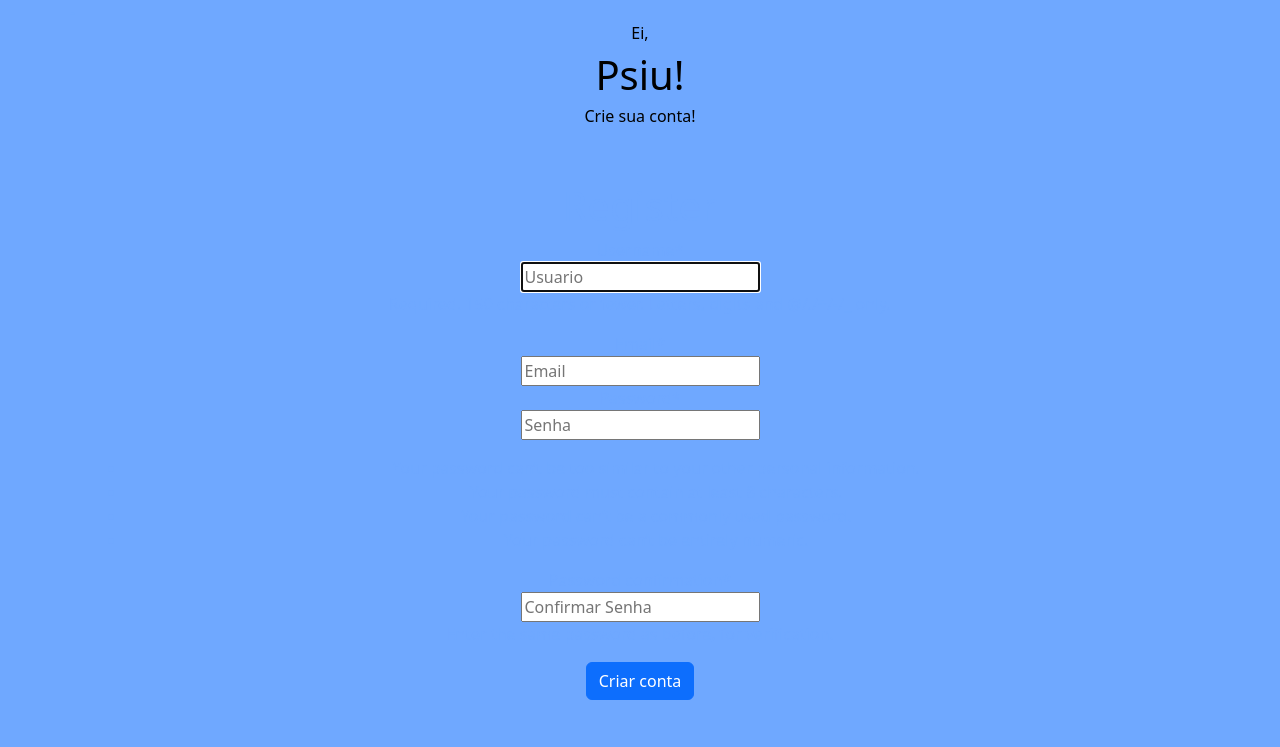
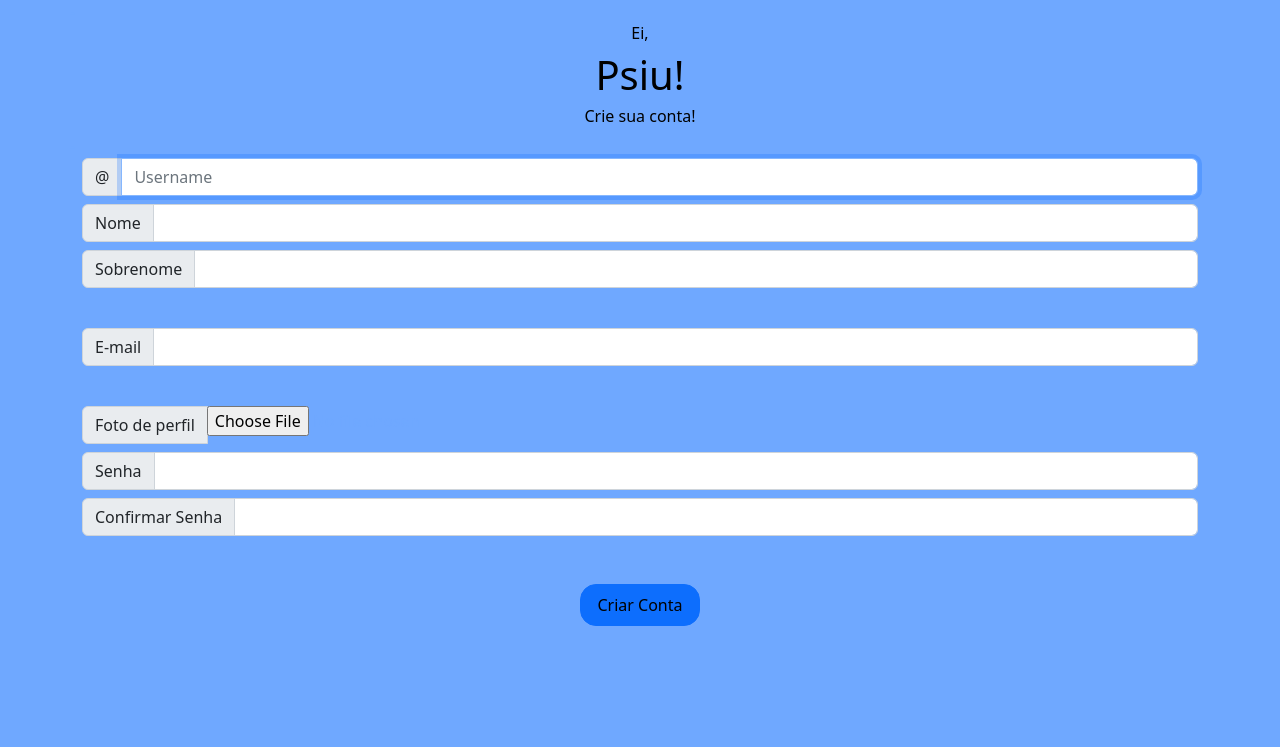
Before and after one commit to magrcruz/PSIU, a Django app: page /psiu/criar/ in a window 1280 px wide. Shown: the top 747 px of the page. Run offline with Django 3.2, Linux system fonts and the light colour scheme; some libraries are stand-ins or nearby versions.

Commit message:
Foto de perfil, nome/sobrenome...
Página de criar usuário estilizada, suporte a foto de perfil, suporte a nome e sobrenome na criação de conta

```diff
--- a/project/settings.py
+++ b/project/settings.py
@@ -118,6 +118,8 @@
 
 USE_TZ = True
 
+MEDIA_ROOT =  os.path.join(BASE_DIR, 'media')
+MEDIA_URL = '/media/'
 
 # Static files (CSS, JavaScript, Images)
 # https://docs.djangoproject.com/en/3.2/howto/static-files/
--- a/project/urls.py
+++ b/project/urls.py
@@ -16,9 +16,15 @@
 from django.contrib import admin
 from django.urls import path, include
 from psiu import views
+from django.conf import settings
+from django.conf.urls.static import static
 
 urlpatterns = [
     path('', views.home, name='home'),
     path('admin/', admin.site.urls),
     path('psiu/', include('psiu.urls')),
 ]
+
+if settings.DEBUG:
+        urlpatterns += static(settings.MEDIA_URL,
+                              document_root=settings.MEDIA_ROOT)
--- a/psiu/admin.py
+++ b/psiu/admin.py
@@ -1,8 +1,9 @@
 from django.contrib import admin
-from .models import Carona, Estudos, Extra, Ligas
+from .models import Carona, Estudos, Extra, Ligas, Perfil
 
 #admin.site.register(Usuario)
 admin.site.register(Carona)
 admin.site.register(Estudos)
 admin.site.register(Extra)
 admin.site.register(Ligas)
+admin.site.register(Perfil)
--- a/psiu/forms.py
+++ b/psiu/forms.py
@@ -1,16 +1,16 @@
 from django import forms
 from django.contrib.auth.forms import UserCreationForm
 from django.contrib.auth.models import *
-
+from .models import Perfil
 
 # Create your forms here.
 
 class NewUserForm(UserCreationForm):
 
-    email = forms.EmailField(required=True,widget=forms.EmailInput(attrs={'placeholder': 'Email','aria-label':'Username','aria-describedby':"addon-wrapping"}))
+    email = forms.EmailField(required=True,widget=forms.EmailInput(attrs={"class": "form-control"}))
     class Meta:
         model = User
-        fields = ("username", "email", "password1", "password2")
+        fields = ("username", "first_name", "last_name", "email", "password1", "password2")
 
     def save(self, commit=True):
         user = super(NewUserForm, self).save(commit=False)
@@ -21,6 +21,14 @@
 
     def __init__(self, *args, **kwargs):
         super().__init__(*args, **kwargs)
-        self.fields['username'].widget.attrs.update({'placeholder': 'Usuario'})
-        self.fields['password1'].widget.attrs.update({'placeholder': 'Senha'})
-        self.fields['password2'].widget.attrs.update({'placeholder': 'Confirmar Senha'})
+        self.fields['username'].widget.attrs.update({'placeholder': 'Username',"class": "form-control"})
+        self.fields['first_name'].widget.attrs.update({"class": "form-control"})
+        self.fields['last_name'].widget.attrs.update({"class": "form-control"})
+        self.fields['password1'].widget.attrs.update({"class": "form-control"})
+        self.fields['password2'].widget.attrs.update({"class": "form-control"})
+
+
+class PerfilForm(forms.ModelForm):
+    class Meta:
+        model = Perfil
+        fields = ('bio','fotoPerfil')
--- a/psiu/models.py
+++ b/psiu/models.py
@@ -1,6 +1,8 @@
 from django.db import models
 from django.contrib.auth.models import AbstractUser, BaseUserManager
 from django.contrib.auth.models import User
+from django.db.models.signals import post_save
+from django.dispatch import receiver
 
 #Cada classe abaixo é uma "many to one relationship" com um usuario
 #Isso é, um usuario pode ter diversas caronas, mas a carona só pode ter um "criador"
@@ -44,3 +46,9 @@
   criador = models.ForeignKey(User, on_delete=models.CASCADE)
   nomeLiga = models.CharField(max_length=30)
   adicionais = models.CharField(max_length=254, blank=True, default='')
+
+
+class Perfil(models.Model):
+  user = models.OneToOneField(User, on_delete=models.CASCADE)
+  bio = models.CharField(max_length=30)
+  fotoPerfil = models.ImageField(upload_to='images/')
--- a/psiu/views.py
+++ b/psiu/views.py
@@ -1,6 +1,6 @@
 from django.shortcuts import render, redirect
 from django.urls import reverse
-from .forms import NewUserForm
+from .forms import *
 from django.contrib.auth import login, authenticate
 from django.contrib import messages
 from django.http import HttpResponse
@@ -13,6 +13,7 @@
     return render(request, 'home.html')
 def main(request):
     return render(request, 'home.html')
+
 def user_info(request):
     return render(request, 'psiu/user_info.html')
 
@@ -55,15 +56,20 @@
 def register_request(request):
     if request.method == "POST":
         form = NewUserForm(request.POST)
-        if form.is_valid():
+        profile_form = PerfilForm(request.POST, request.FILES)
+        if form.is_valid() and profile_form.is_valid():
             user = form.save()
             login(request, user)
+            profile = profile_form.save(commit=False)
+            profile.user = request.user
+            profile.save()
             messages.success(request, "Registration successful." )
             return redirect("home")
 
         messages.error(request, "Unsuccessful registration. Invalid information.")
     form = NewUserForm()
-    return render (request=request, template_name="psiu/criar.html", context={"criar_form":form})
+    profile_form = PerfilForm()
+    return render (request, "psiu/criar.html", {"criar_form":form, 'profile_form': profile_form})
 
 
 def login_request(request):
@@ -82,4 +88,4 @@
 		else:
 			messages.error(request,"Invalid username or password.")
 	form = AuthenticationForm()
-	return render(request=request, template_name="psiu/login.html", context={"login_form":form})
+	return render(request, "psiu/login.html", {"login_form":form})
--- a/templates/psiu/criar.html
+++ b/templates/psiu/criar.html
@@ -1,4 +1,3 @@
-{% load crispy_forms_tags %}
 <!doctype html>
 <html lang="en">
 <head>
@@ -20,18 +19,79 @@
         <div class="row" style="color: rgba(0,0,0,1)">
             <h6 class="text-center">Crie sua conta!</h6>
         </div>
-
-        <!--Registro-->
-        <div class="container py-5">
-            <h1>Register</h1>
-            <form method="POST">
-                {% csrf_token %}
-                {{ criar_form|crispy }}
-                <button class="btn btn-primary" type="submit">Criar conta</button>
-            </form>
+        <div class="row">
+            -
         </div>
-
+        <form method="POST" enctype="multipart/form-data">
+            <div class="row">
+                <div class="col mb-2">
+                    <div class="input-group flex-nowrap">
+                        <span class="input-group-text" id="addon-wrapping">@</span>
+                        {% csrf_token %}
+                        {{ criar_form.username }}
+                    </div>
+                </div>
+            </div>
+            <div class="row">
+                <div class="col mb-1">
+                    <div class="input-group mb-1">
+                        <span class="input-group-text" id="inputGroup-sizing-default">Nome</span>
+                        {% csrf_token %}
+                        {{ criar_form.first_name }}
+                    </div>
+                </div>
+            </div>
+            <div class="row">
+                <div class="col mb-4">
+                    <div class="input-group mb-3">
+                        <span class="input-group-text" id="inputGroup-sizing-default">Sobrenome</span>
+                        {% csrf_token %}
+                        {{ criar_form.last_name }}
+                    </div>
+                </div>
+            </div>
+            <div class="row">
+                <div class="col mb-4">
+                    <div class="input-group mb-3">
+                        <span class="input-group-text" id="inputGroup-sizing-default">E-mail</span>
+                        {% csrf_token %}
+                        {{ criar_form.email }}
+                    </div>
+                </div>
+            </div>
+            <div class="row">
+                <div class="col mb-1">
+                    <div class="input-group mb-1">
+                        <span class="input-group-text" id="inputGroup-sizing-default">Foto de perfil</span>
+                        {% csrf_token %}
+                        {{ profile_form.fotoPerfil }}
+                    </div>
+                </div>
+            </div>
+            <div class="row">
+                <div class="col mb-2">
+                    <div class="input-group">
+                        <span class="input-group-text" id="inputGroup-sizing-default">Senha</span>
+                        {% csrf_token %}
+                        {{ criar_form.password1 }}
+                    </div>
+                </div>
+            </div>
+            <div class="row">
+                <div class="col mb-5">
+                    <div class="input-group">
+                        <span class="input-group-text" id="inputGroup-sizing-default">Confirmar Senha</span>
+                        {% csrf_token %}
+                        {{ criar_form.password2 }}
+                    </div>
+                </div>
+            </div>
+            <div class="row">
+                <div class="col">
+                    <button type="submit" class="btn btn-primary text-black" style="--bs-btn-border-radius: 1rem; --bs-btn-padding-x: 1rem; --bs-btn-padding-y: .5rem; ">Criar Conta</button>
+                </div>
+            </div>
+        </form>
     </div>
-
 </body>
 </html>
--- a/templates/psiu/login.html
+++ b/templates/psiu/login.html
@@ -7,7 +7,7 @@
   <h1>Login</h1>
   <form method="POST">
     {% csrf_token %}
-    {{ login_form|crispy }}
+    {{ login_form.as_p }}
     <button class="btn btn-primary" type="submit">Login</button>
   </form>
   <p class="text-center">Don't have an account? <a href="{% url 'psiu:criar' %}">Create an account</a>.</p>
```
Also changed, not shown: templates/home.html (+6 -3 lines), db.sqlite3, media/images/Adicionar_carona.png (added), media/images/Adicionar_carona_rQXSo0C.png (added), media/images/Info_de_carona_2.png (added), media/images/Info_de_carona_2_tBRaiYK.png (added), media/images/matvest1.png (added), media/images/photomode_21012021_134716.png (added), media/images/photomode_21012021_134716_H7VKvN7.png (added).
